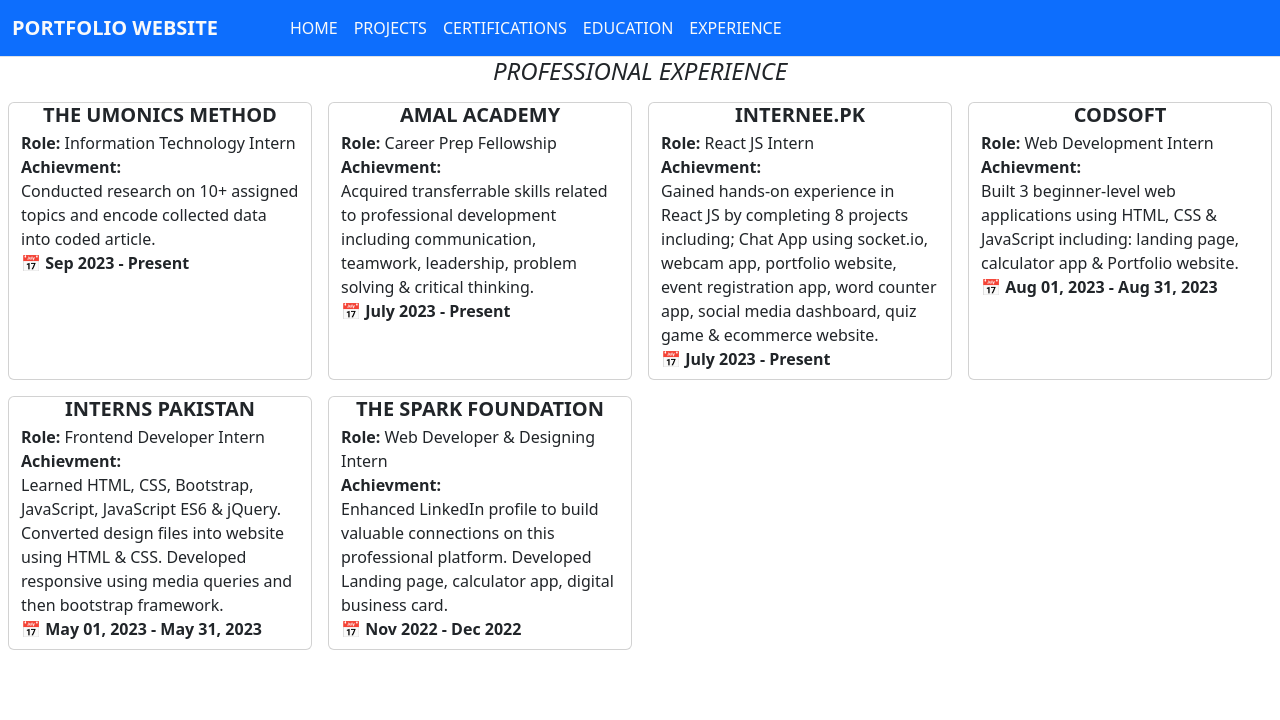
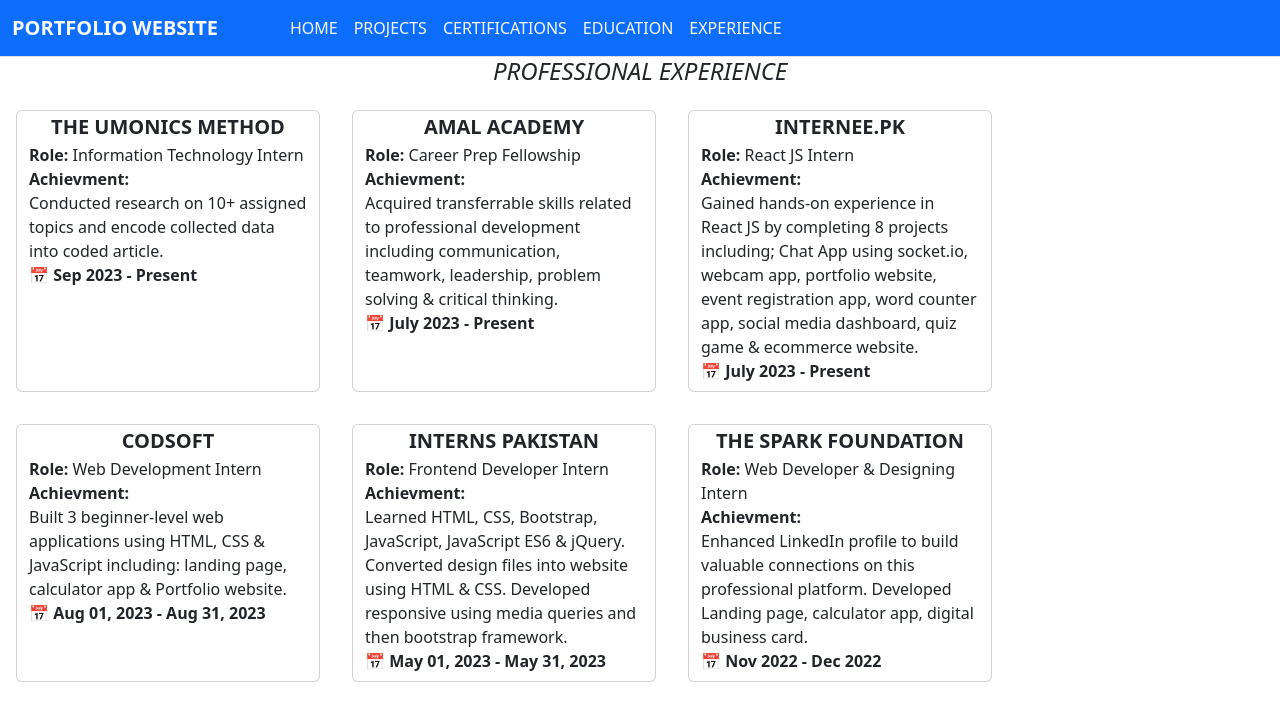
Before and after one commit to Bilal-19/IP01_PortfolioWebsite, a React (Vite) app: page /experience in a window 1280 px wide. Shown: the top 720 px of the page. Built offline with nearby package versions, Linux system fonts and the light colour scheme.

Commit message:
adjusting space

```diff
--- a/src/Pages/experiencePage.jsx
+++ b/src/Pages/experiencePage.jsx
@@ -21,8 +21,8 @@
                         ExperienceData.map((item, i) => {
                             return (
                                 <>
-                                    <div className="card m-2" style={{ width: '19rem' }}>
-                                        <p className="card-text mb-1 fw-bold h5 text-uppercase text-center">{item.companyName}</p>
+                                    <div className="card m-3" style={{ width: '19rem' }}>
+                                        <p className="card-text mb-1 fw-bold h5 text-uppercase text-center pt-1">{item.companyName}</p>
                                         <p className="card-text mb-0"><b>Role: </b>{item.role}</p>
                                         <p className="card-text mb-0"><b>Achievment: </b>
                                             <br />
--- a/src/Pages/homepage.jsx
+++ b/src/Pages/homepage.jsx
@@ -8,7 +8,7 @@
             <div className="container-fluid mt-2">
                 <div className="row">
                     <div className="col-md-12">
-                        <div className="card mx-auto border-primary" style={{ width: '22rem' }}>
+                        <div className="card mx-auto border-primary" style={{ width: '20rem' }}>
                             <img className="card-img-top mt-2 mx-auto" src={'https://images.unsplash.com/photo-1618477388954-7852f32655ec?ixlib=rb-4.0.3&ixid=M3wxMjA3fDB8MHxwaG90by1wYWdlfHx8fGVufDB8fHx8fA%3D%3D&auto=format&fit=crop&w=1528&q=80'} style={{ borderRadius: "50%", height: "200px", width: '200px' }} />
                             <div className="card-title">
                                 <p className="card-text text-center fw-bold text-uppercase h5">Bilal Muhammad Yousuf</p>
```
